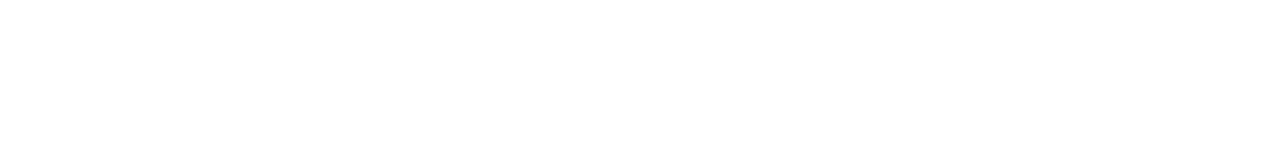
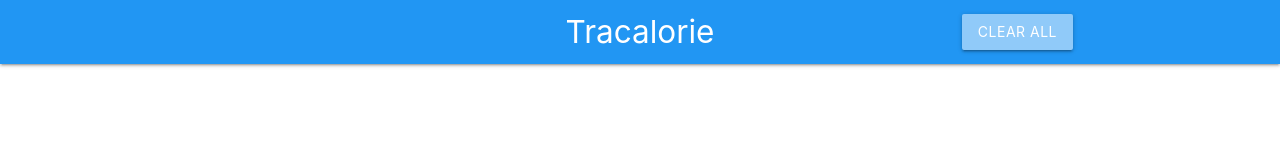
Before and after one commit to IoanHadarean/Tracalorie-Project, a plain HTML site: page index.html in a window 1280 px wide. Drawn offline with nearby package versions, Linux system fonts and the light colour scheme.

Commit message:
Added navbar

```diff
--- a/index.html
+++ b/index.html
@@ -8,10 +8,29 @@
     <link rel="stylesheet" href="https://cdnjs.cloudflare.com/ajax/libs/materialize/1.0.0/css/materialize.min.css">
     <link rel="stylesheet" href="https://stackpath.bootstrapcdn.com/font-awesome/4.7.0/css/font-awesome.min.css">
     <title>Tracalorie | Meal & Calorie Tracker</title>
+</head>
+<body>
+    <nav>
+        <div class="nav-wrapper blue">
+            <div class="container">
+                <a href="#" class="brand-logo center">Tracalorie</a>
+                <ul class = "right">
+                    <li><a href="#" class="clear-btn btn blue lighten-3">Clear All</a></li>
+                </ul>
+            </div>
+        </div>
+    </nav>
 
-</head>
 
-<body>
+
+
+
+
+
+
+
+
+
 
     <script src="https://code.jquery.com/jquery-3.4.1.min.js" integrity="sha256-CSXorXvZcTkaix6Yvo6HppcZGetbYMGWSFlBw8HfCJo=" crossorigin="anonymous"></script>
     <script src="https://cdnjs.cloudflare.com/ajax/libs/materialize/1.0.0/js/materialize.min.js"></script>
```
Also changed, not shown: 1 other file.
